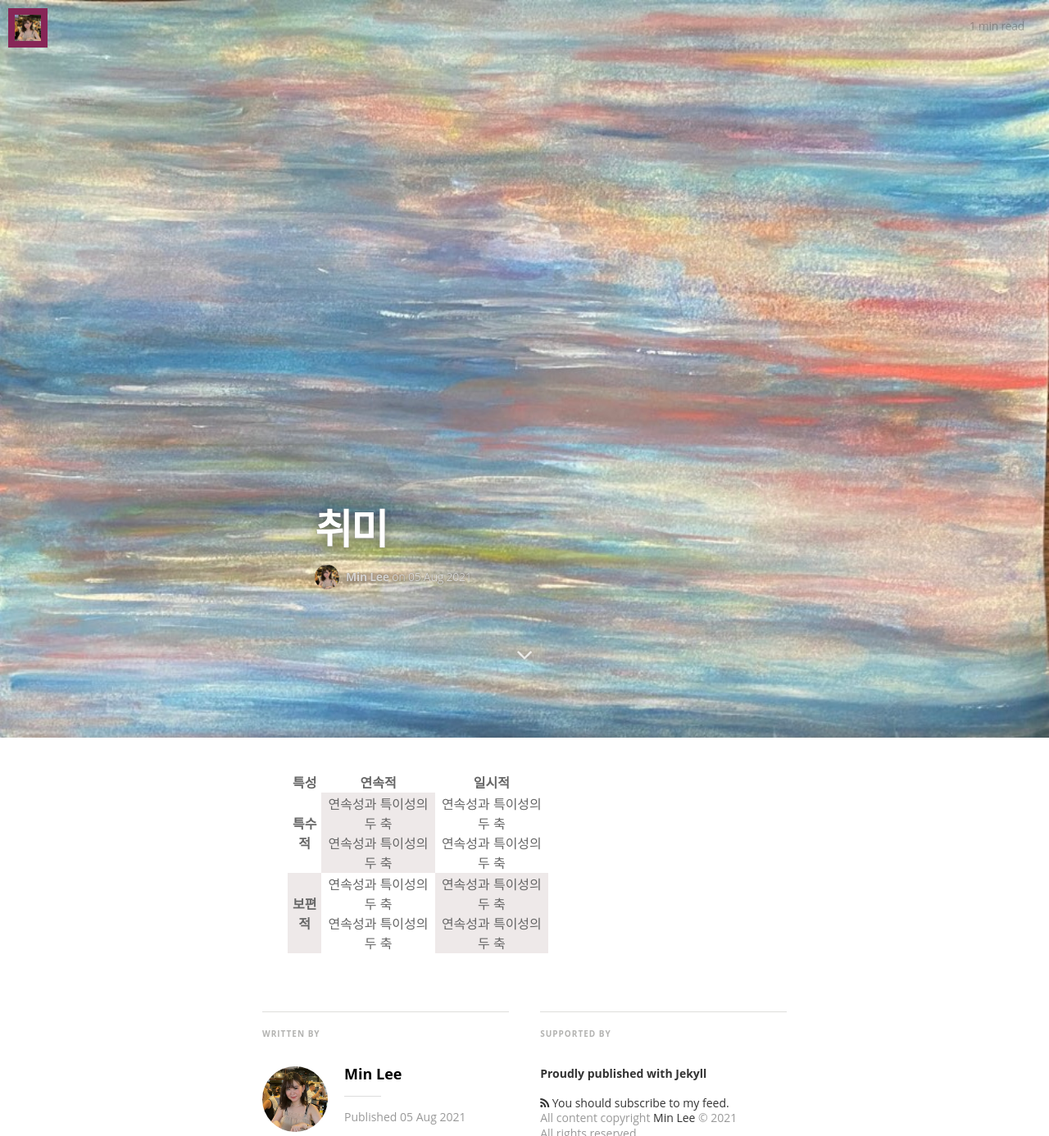
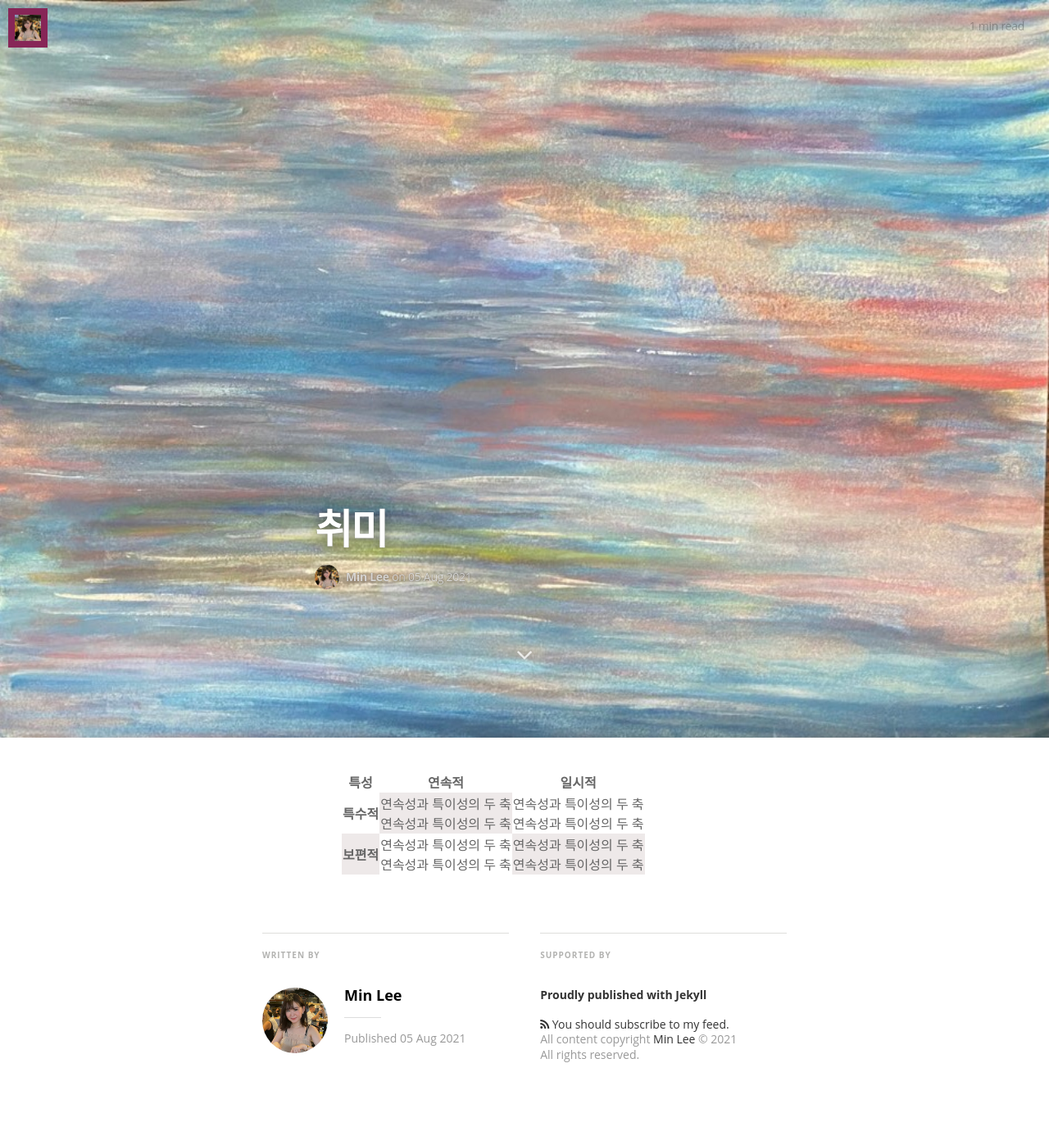
Before and after one commit to minniie/minniie.github.io, a Jekyll site: the page built from _posts/2021-08-05-post4.markdown, in a window 1280 px wide. Shown: the top 1386 px of the page at 82% size. Built offline with Jekyll 4.4.1, drawn with Linux system fonts in a browser that asks for light colours; nearby versions of some CDN libraries; some web fonts are replaced; grey boxes are pictures that could not be loaded.

Commit message:
Update main.sass

```diff
--- a/css/main.sass
+++ b/css/main.sass
@@ -33,9 +33,9 @@ main
 
 table
   display: block
-  margin-left: 30px
-  margin-right: 30px
-  width: 50%
+  margin-left: auto
+  margin-right: auto
+  width: 70%
   border: 1px solid #FFF
   border-collapse: collapse
 
```
